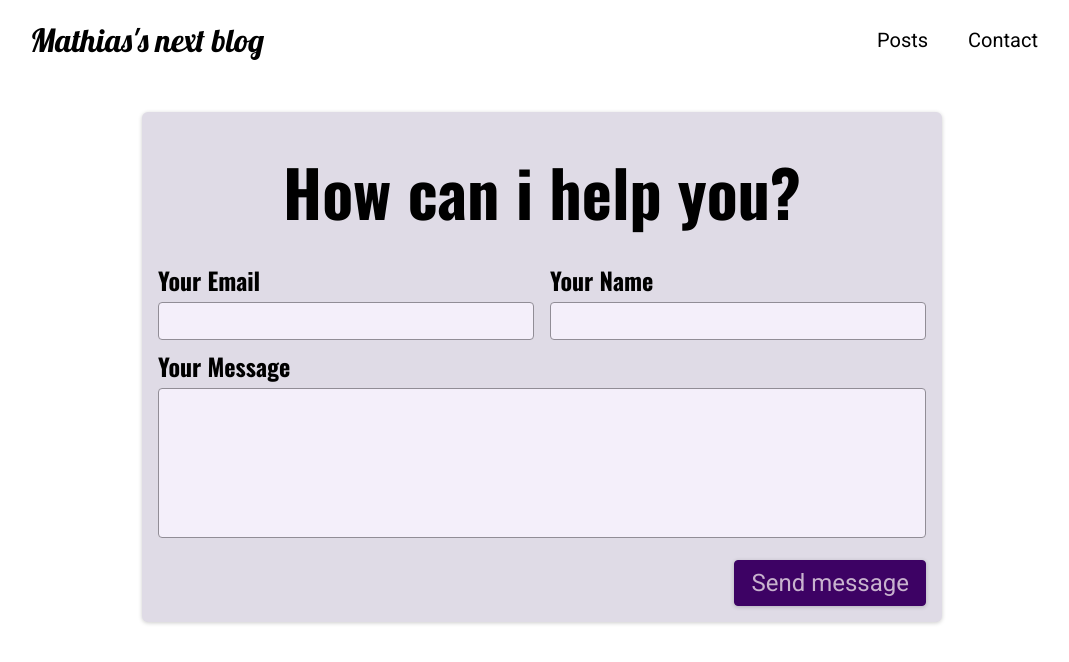
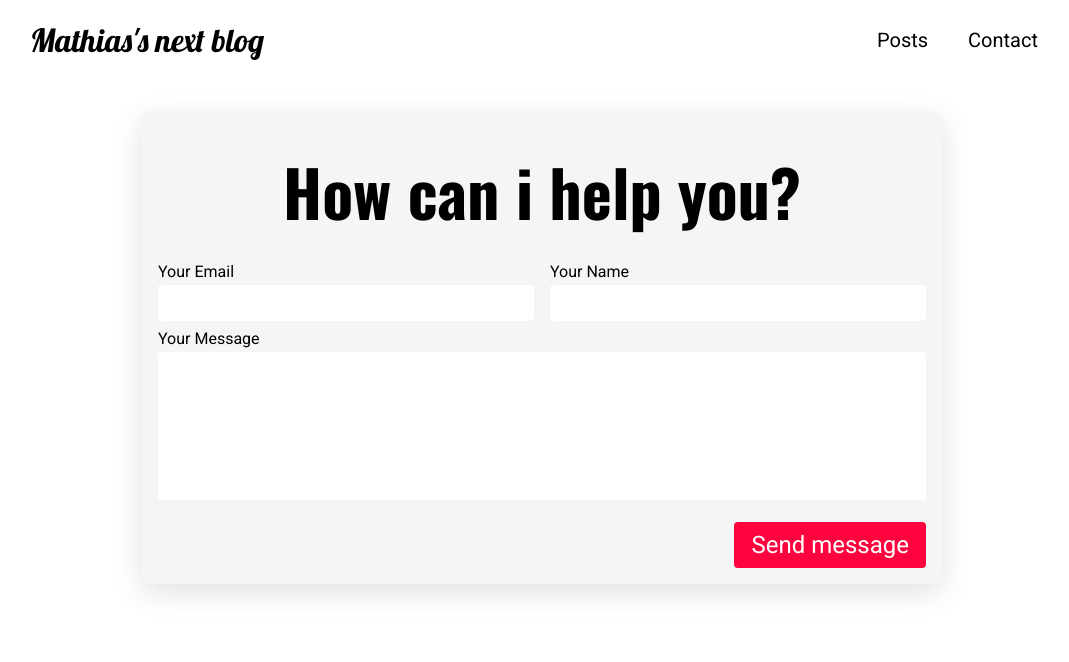
Before and after one commit to MathiasCK/next-blog, a Next.js app: page /contact in a window 1280 px wide. Shown: the top 662 px of the page, without its empty margins (98-1167 px from the left). Built offline with nearby package versions, Linux system fonts and the light colour scheme.

Commit message:
Setting up mongodb

```diff
--- a/components/contact/contact-form.js
+++ b/components/contact/contact-form.js
@@ -1,23 +1,59 @@
+import { useRef } from "react";
 import classes from "./styles/contact.module.css";
 
 const ContactForm = () => {
+  const emailRef = useRef();
+  const nameRef = useRef();
+  const messageRef = useRef();
+
+  const registrationHandler = (e) => {
+    e.preventDefault();
+
+    const userEmail = emailRef.current.value;
+    const userName = nameRef.current.value;
+    const userMessage = messageRef.current.value;
+
+    fetch("api/contact", {
+      method: "POST",
+      body: JSON.stringify({
+        email: userEmail,
+        name: userName,
+        message: userMessage,
+      }),
+      headers: {
+        "Content-Type": "application/json",
+      },
+    })
+      .then((response) => response.json())
+      .then((data) => console.log(data));
+    alert("Message sent");
+    emailRef.current.value = "";
+    nameRef.current.value = "";
+    messageRef.current.value = "";
+  };
   return (
     <section className={classes.contact}>
       <h1>How can i help you?</h1>
-      <form className={classes.form}>
+      <form className={classes.form} onSubmit={registrationHandler}>
         <div className={classes.controls}>
           <div className={classes.control}>
             <label htmlFor="email">Your Email</label>
-            <input type="email" id="email" required />
+            <input ref={emailRef} type="email" id="email" required />
           </div>
           <div className={classes.control}>
             <label htmlFor="name">Your Name</label>
-            <input type="text" id="name" required />
+            <input ref={nameRef} type="text" id="name" required />
           </div>
         </div>
         <div className={classes.control}>
           <label htmlFor="message">Your Message</label>
-          <textarea type="text" id="message" required rows="5" />
+          <textarea
+            ref={messageRef}
+            type="text"
+            id="message"
+            required
+            rows="5"
+          />
         </div>
         <div className={classes.actions}>
           <button>Send message</button>
--- a/components/contact/styles/contact.module.css
+++ b/components/contact/styles/contact.module.css
@@ -1,12 +1,12 @@
 .contact {
+  background: whitesmoke;
+  -webkit-box-shadow: var(--shadow-1);
+          box-shadow: var(--shadow-1);
   margin: var(--size-8) auto;
   border-radius: 6px;
-  background-color: var(--color-grey-100);
-  width: 90%;
+  width: 100%;
   max-width: 50rem;
   padding: var(--size-4);
-  -webkit-box-shadow: 0 1px 4px rgba(0, 0, 0, 0.2);
-          box-shadow: 0 1px 4px rgba(0, 0, 0, 0.2);
   font-size: var(--size-6);
 }
 
@@ -25,8 +25,8 @@
 
 .form label {
   display: block;
-  font-family: "Oswald", sans-serif;
-  font-weight: bold;
+  font-weight: lighter;
+  font-size: 1rem;
   margin: var(--size-2) 0 var(--size-1) 0;
 }
 
@@ -36,26 +36,36 @@
   padding: var(--size-1);
   border-radius: 4px;
   width: 100%;
-  border: 1px solid var(--color-grey-400);
-  background-color: var(--color-grey-50);
+  border: none;
   resize: none;
+  outline: none;
+  -webkit-transition: all 0.3s ease-in-out;
+  transition: all 0.3s ease-in-out;
+}
+
+.form input:hover,
+.form textarea:hover {
+  -webkit-box-shadow: var(--shadow-1);
+          box-shadow: var(--shadow-1);
 }
 
 .form button {
+  margin: 0 auto;
   font: inherit;
   cursor: pointer;
-  background-color: var(--color-primary-700);
-  border: 1px solid var(--color-primary-700);
+  background-color: #ff033e;
+  border: 1px solid transparent;
   padding: var(--size-2) var(--size-4);
   border-radius: 4px;
-  color: var(--color-primary-50);
-  -webkit-box-shadow: 0 1px 4px rgba(0, 0, 0, 0.2);
-          box-shadow: 0 1px 4px rgba(0, 0, 0, 0.2);
+  color: white;
+  -webkit-transition: 0.3s all ease-in-out;
+  transition: 0.3s all ease-in-out;
 }
 
 .form button:hover {
-  background-color: var(--color-primary-500);
-  border-color: var(--color-primary-500);
+  background: transparent;
+  border: 1px solid #ff033e;
+  color: black;
 }
 
 .controls {
--- a/components/contact/styles/contact.module.scss
+++ b/components/contact/styles/contact.module.scss
@@ -1,11 +1,11 @@
 .contact {
+  background: whitesmoke;
+  box-shadow: var(--shadow-1);
   margin: var(--size-8) auto;
   border-radius: 6px;
-  background-color: var(--color-grey-100);
-  width: 90%;
+  width: 100%;
   max-width: 50rem;
   padding: var(--size-4);
-  box-shadow: 0 1px 4px rgba(0, 0, 0, 0.2);
   font-size: var(--size-6);
   h1 {
     font-size: var(--size-8);
@@ -21,8 +21,8 @@
 .form {
   label {
     display: block;
-    font-family: "Oswald", sans-serif;
-    font-weight: bold;
+    font-weight: lighter;
+    font-size: 1rem;
     margin: var(--size-2) 0 var(--size-1) 0;
   }
   input,
@@ -31,22 +31,28 @@
     padding: var(--size-1);
     border-radius: 4px;
     width: 100%;
-    border: 1px solid var(--color-grey-400);
-    background-color: var(--color-grey-50);
+    border: none;
     resize: none;
+    outline: none;
+    transition: all 0.3s ease-in-out;
+    &:hover {
+      box-shadow: var(--shadow-1);
+    }
   }
   button {
+    margin: 0 auto;
     font: inherit;
     cursor: pointer;
-    background-color: var(--color-primary-700);
-    border: 1px solid var(--color-primary-700);
+    background-color: #ff033e;
+    border: 1px solid transparent;
     padding: var(--size-2) var(--size-4);
     border-radius: 4px;
-    color: var(--color-primary-50);
-    box-shadow: 0 1px 4px rgba(0, 0, 0, 0.2);
+    color: white;
+    transition: 0.3s all ease-in-out;
     &:hover {
-      background-color: var(--color-primary-500);
-      border-color: var(--color-primary-500);
+      background: transparent;
+      border: 1px solid #ff033e;
+      color: black;
     }
   }
 }
--- a/package.json
+++ b/package.json
@@ -9,10 +9,14 @@
   },
   "dependencies": {
     "gray-matter": "^4.0.2",
+    "mongodb": "^3.6.6",
     "next": "10.1.3",
     "react": "17.0.2",
     "react-dom": "17.0.2",
     "react-markdown": "^5.0.3",
     "react-syntax-highlighter": "^15.4.3"
+  },
+  "resolutions": {
+    "webpack": "5.21.2"
   }
 }
--- /dev/null
+++ b/pages/api/contact.js
@@ -0,0 +1,54 @@
+import { MongoClient } from "mongodb";
+
+const handler = async (req, res) => {
+  if (req.method === "POST") {
+    const { email, name, message } = req.body;
+
+    if (
+      !email ||
+      !email.includes("@") ||
+      !name ||
+      name.trim() === "" ||
+      !message ||
+      message.trim() === ""
+    ) {
+      res.status(422).json({ message: "Invalid user credentials!" });
+      return;
+    }
+
+    // Store in database
+    const newMessage = {
+      email,
+      name,
+      message,
+    };
+
+    let client;
+
+    try {
+      client = await MongoClient.connect(
+        "mongodb+srv://MathiasCK:Xtrmck123@cluster0.gztjm.mongodb.net/nextBlog?retryWrites=true&w=majority"
+      );
+    } catch (error) {
+      res.status(500).json({ message: "Could not connect to database" });
+      return;
+    }
+
+    const db = client.db();
+
+    try {
+      const result = await db.collection("messages").insertOne(newMessage);
+      newMessage._id = result.insertedId;
+    } catch (error) {
+      client.close();
+      res.status(500).json({ message: "Storing message failed" });
+      return;
+    }
+
+    client.close();
+
+    res.status(201).json({ message: "Success stored", data: newMessage });
+  }
+};
+
+export default handler;
```
Also changed, not shown: 2 other files (tests, documents, lock files or other folders).
